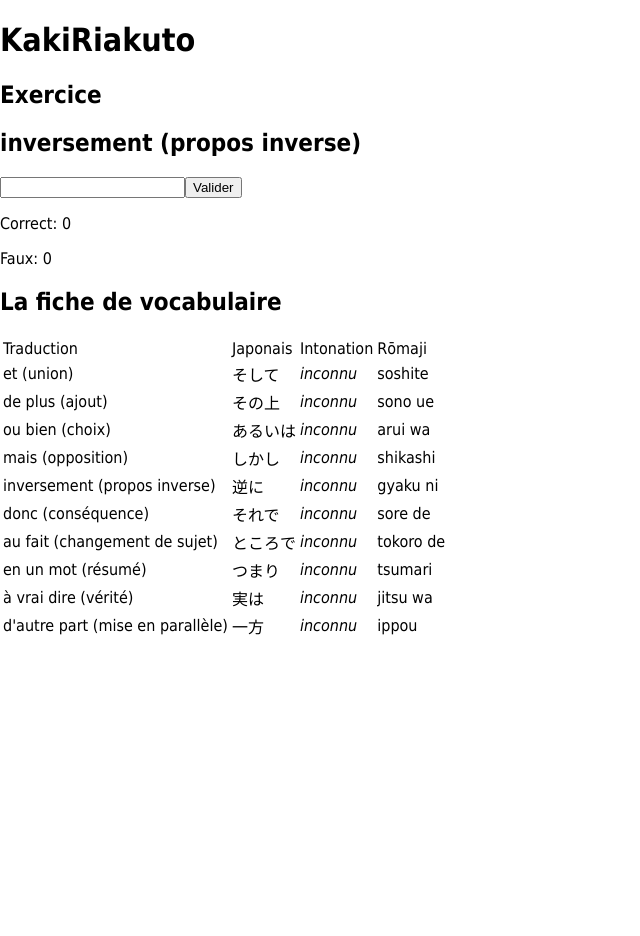
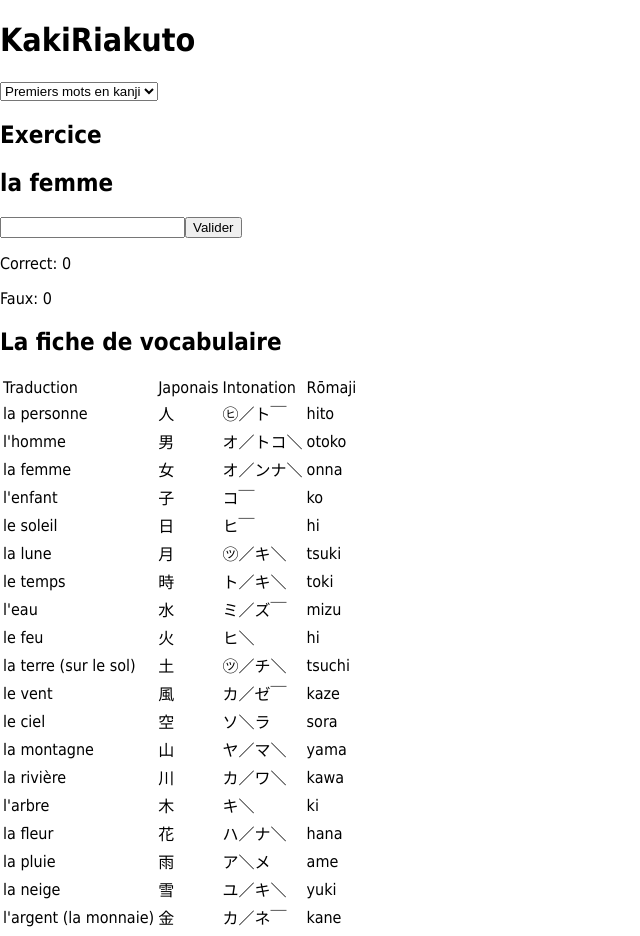
Before and after one commit to joeljpresent/kakiriakuto, a React (Create React App) app: page / in a window 1280 px wide. Shown: the top 936 px of the page, without its empty margins (0-640 px from the left). Before the commit the page ends 800 px from the top, so only its background shows below. Built offline with nearby package versions, Linux system fonts and the light colour scheme.

Commit message:
Add vocab selector

```diff
--- a/src/App.tsx
+++ b/src/App.tsx
@@ -3,18 +3,42 @@ import VocabExercise from './VocabExercise';
 import vocabs from "./vocabs";
 import VocabTable from './VocabTable';
 
-class App extends React.Component {
+class App extends React.Component<Props, State> {
+  constructor(props: Props) {
+    super(props)
+
+    this.state = {
+      selectedVocab: 0,
+    }
+  }
+
+  handleChangeVocab = (event: React.ChangeEvent<HTMLSelectElement>) => {
+    this.setState({
+      selectedVocab: Number.parseInt(event.target.value) ?? 0,
+    });
+  }
+
   render() {
     return (
       <header>
         <h1>KakiRiakuto</h1>
+        <select value={this.state.selectedVocab} onChange={this.handleChangeVocab}>{
+          vocabs.map((vocab, index) =>
+            <option value={index} key={index}>{vocab.title}</option>
+          )
+        }</select>
         <h2>Exercice</h2>
-        <VocabExercise vocab={vocabs[0]} />
+        <VocabExercise vocab={vocabs[this.state.selectedVocab]} />
         <h2>La fiche de vocabulaire</h2>
-        <VocabTable vocab={vocabs[0]} />
+        <VocabTable vocab={vocabs[this.state.selectedVocab]} />
       </header>
     );
   }
 }
 
 export default App;
+
+type Props = {};
+type State = {
+  selectedVocab: number,
+};
--- a/src/VocabTable.tsx
+++ b/src/VocabTable.tsx
@@ -2,10 +2,6 @@ import React from "react";
 import { VocabFile } from "./utils";
 
 class VocabTable extends React.Component<Props, State> {
-    constructor(props: Props) {
-        super(props);
-    }
-
     render() {
         return (
             <table>
--- /dev/null
+++ b/src/vocab/premiers_kanji.json
@@ -0,0 +1,126 @@
+{
+ "title": "Premiers mots en kanji",
+ "video_id": "3p16KejjEpo",
+ "words": [
+  {
+   "jap": "人",
+   "romaji": "hito",
+   "pitch": "㋪／ト￣",
+   "fr": "la personne"
+  },
+  {
+   "jap": "男",
+   "romaji": "otoko",
+   "pitch": "オ／トコ＼",
+   "fr": "l'homme"
+  },
+  {
+   "jap": "女",
+   "romaji": "onna",
+   "pitch": "オ／ンナ＼",
+   "fr": "la femme"
+  },
+  {
+   "jap": "子",
+   "romaji": "ko",
+   "pitch": "コ￣",
+   "fr": "l'enfant"
+  },
+  {
+   "jap": "日",
+   "romaji": "hi",
+   "pitch": "ヒ￣",
+   "fr": "le soleil"
+  },
+  {
+   "jap": "月",
+   "romaji": "tsuki",
+   "pitch": "㋡／キ＼",
+   "fr": "la lune"
+  },
+  {
+   "jap": "時",
+   "romaji": "toki",
+   "pitch": "ト／キ＼",
+   "fr": "le temps"
+  },
+  {
+   "jap": "水",
+   "romaji": "mizu",
+   "pitch": "ミ／ズ￣",
+   "fr": "l'eau"
+  },
+  {
+   "jap": "火",
+   "romaji": "hi",
+   "pitch": "ヒ＼",
+   "fr": "le feu"
+  },
+  {
+   "jap": "土",
+   "romaji": "tsuchi",
+   "pitch": "㋡／チ＼",
+   "fr": "la terre (sur le sol)"
+  },
+  {
+   "jap": "風",
+   "romaji": "kaze",
+   "pitch": "カ／ゼ￣",
+   "fr": "le vent"
+  },
+  {
+   "jap": "空",
+   "romaji": "sora",
+   "pitch": "ソ＼ラ",
+   "fr": "le ciel"
+  },
+  {
+   "jap": "山",
+   "romaji": "yama",
+   "pitch": "ヤ／マ＼",
+   "fr": "la montagne"
+  },
+  {
+   "jap": "川",
+   "romaji": "kawa",
+   "pitch": "カ／ワ＼",
+   "fr": "la rivière"
+  },
+  {
+   "jap": "木",
+   "romaji": "ki",
+   "pitch": "キ＼",
+   "fr": "l'arbre"
+  },
+  {
+   "jap": "花",
+   "romaji": "hana",
+   "pitch": "ハ／ナ＼",
+   "fr": "la fleur"
+  },
+  {
+   "jap": "雨",
+   "romaji": "ame",
+   "pitch": "ア＼メ",
+   "fr": "la pluie"
+  },
+  {
+   "jap": "雪",
+   "romaji": "yuki",
+   "pitch": "ユ／キ＼",
+   "fr": "la neige"
+  },
+  {
+   "jap": "金",
+   "romaji": "kane",
+   "pitch": "カ／ネ￣",
+   "fr": "l'argent (la monnaie)"
+  },
+  {
+   "jap": "刀",
+   "romaji": "katana",
+   "pitch": "カ／タナ＼",
+   "fr": "le sabre"
+  }
+ ]
+}
--- a/src/vocabs.tsx
+++ b/src/vocabs.tsx
@@ -1,8 +1,10 @@
 import { VocabFile } from "./utils";
 import conjonctions from './vocab/conjonctions.json';
+import premiers_kanji from './vocab/premiers_kanji.json';
 
 /** Array of all vocabulary files */
 const vocabs: VocabFile[] = [
+    premiers_kanji,
     conjonctions,
 ];
 
```
